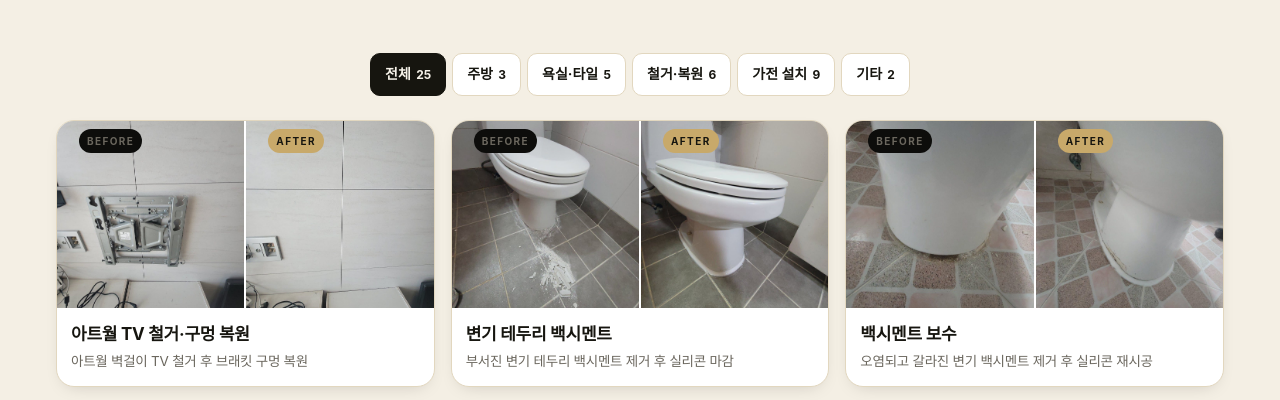
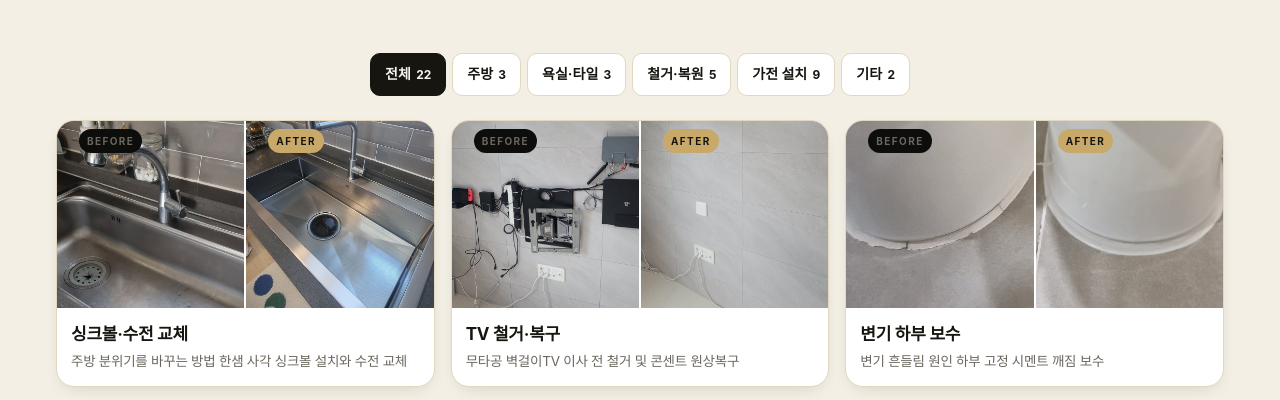
Before and after one commit to rnjstpgns041-sys/houselab-site, a plain HTML site: page index.html in a window 1280 px wide. Shown: the part 3403-3803 px from the top of the page. Drawn offline with nearby package versions, Linux system fonts and the light colour scheme; a web font is replaced by a local one.

Commit message:
다른 블로그 전후 사진 카드 3개 삭제
Co-Authored-By: Claude Opus 5.5 <noreply@anthropic.com>
Claude-Session: https://claude.ai/code/session_01RGrrhLkMCAg5nS7A2Dzk6e

```diff
--- a/index.html
+++ b/index.html
@@ -1536,15 +1536,6 @@ buildStrip(CASES_PHOTOS);
 
 // 작업 전후 비교
 const BA = [
-{ "id": "223834450645", "blog": "ssus7777", "label": "아트월 TV 철거·구멍 복원", "cat": "remove",
-  "title": "아트월 벽걸이 TV 철거 후 브래킷 구멍 복원", "quote": "",
-  "b": "images/s-223834450645-1.jpg", "a": "images/s-223834450645-a.jpg" },
-{ "id": "223843063685", "blog": "ssus7777", "label": "변기 테두리 백시멘트", "cat": "bath",
-  "title": "부서진 변기 테두리 백시멘트 제거 후 실리콘 마감", "quote": "",
-  "b": "images/s-223843063685-1.jpg", "a": "images/s-223843063685-a.jpg" },
-{ "id": "223711406851", "blog": "ssus7777", "label": "백시멘트 보수", "cat": "bath",
-  "title": "오염되고 갈라진 변기 백시멘트 제거 후 실리콘 재시공", "quote": "",
-  "b": "images/s-223711406851-1.jpg", "a": "images/s-223711406851-a.jpg" },
 {
 "id": "224480171508",
 "label": "싱크볼·수전 교체",
```
Also changed, not shown: images/s-223711406851-1.jpg (deleted), images/s-223711406851-a.jpg (deleted), images/s-223834450645-1.jpg (deleted), images/s-223834450645-a.jpg (deleted), images/s-223843063685-1.jpg (deleted), images/s-223843063685-a.jpg (deleted).
